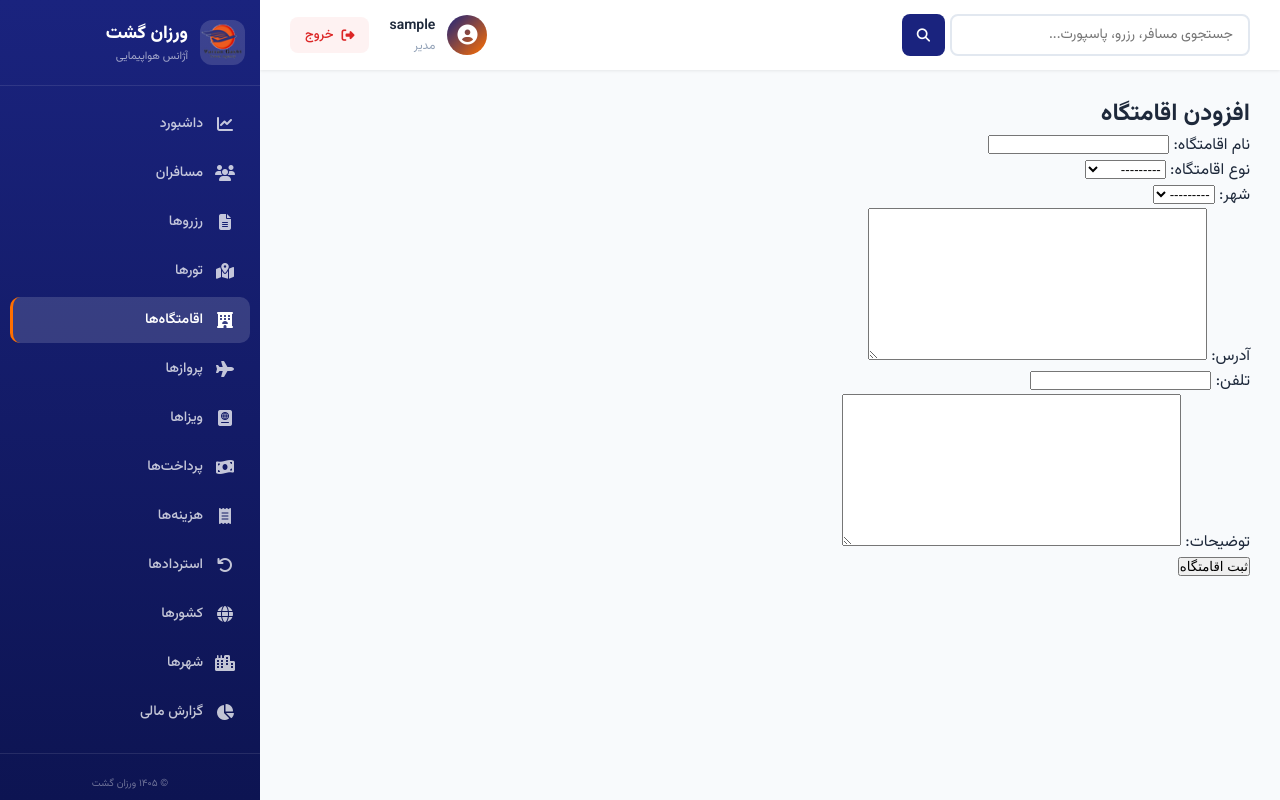
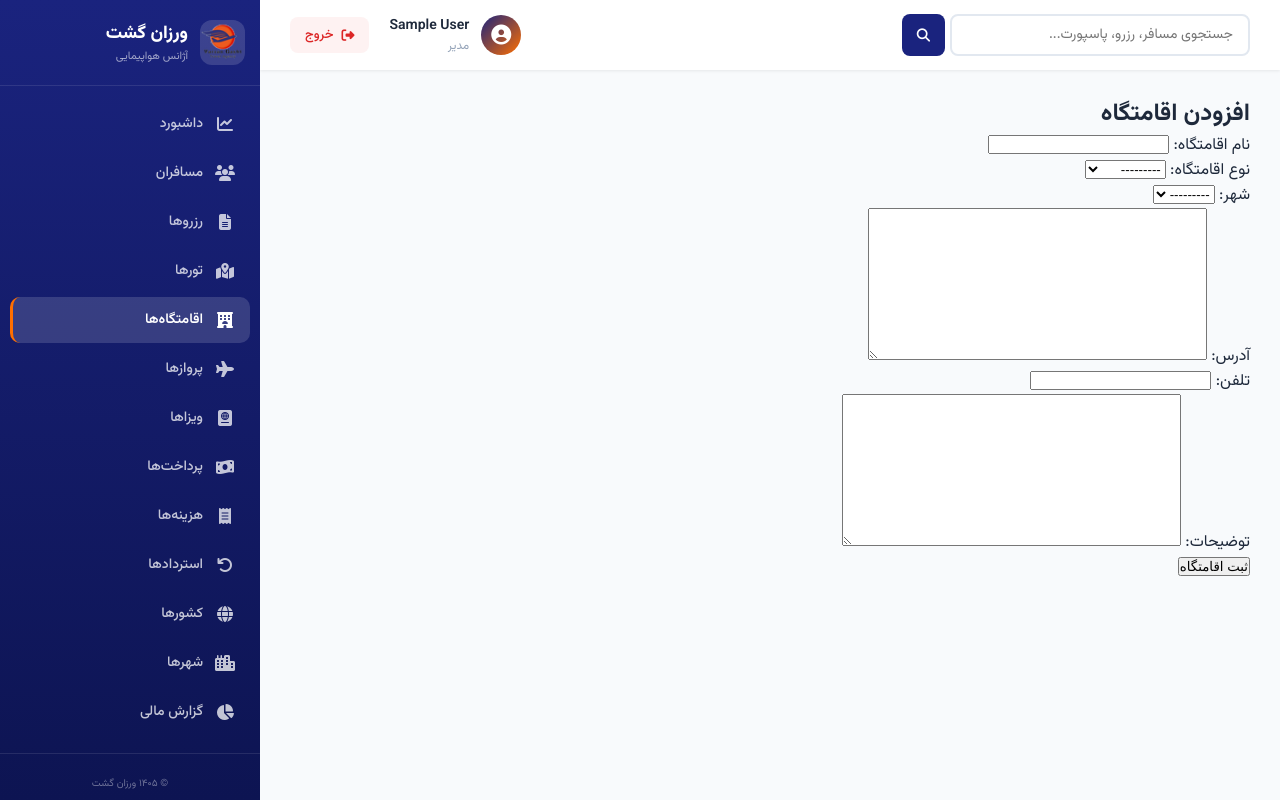
Before and after one commit to hivaasadi6048/travel_agency, a Django app: page /dashboard/accommodations/add/ in a window 1280 px wide. Run offline with Django 5.2, Linux system fonts and the light colour scheme; the visitor is signed in with stand-in values (Sample User, id 1); data that the repository does not hold is empty.

Commit message:
fix: logout and user info only shown when authenticated, use full name

```diff
--- a/dashboard/templates/dashboard/base.html
+++ b/dashboard/templates/dashboard/base.html
@@ -148,12 +148,13 @@
                 </div>
             </div>
 <div class="header-right">
+                    {% if user.is_authenticated %}
                     <div class="user-info">
                         <div class="user-avatar">
                             <i class="fas fa-user-circle"></i>
                         </div>
                         <div class="user-details">
-                        <span class="user-name">{{ request.user.username }}</span>
+                            <span class="user-name">{{ user.get_full_name|default:user.username }}</span>
                             <span class="user-role">مدیر</span>
                         </div>
                     </div>
@@ -161,6 +162,7 @@
                         <i class="fas fa-sign-out-alt"></i>
                         <span>خروج</span>
                     </a>
+                    {% endif %}
                 </div>
         </header>
 
```
Lines whose indentation alone changed are shown as unchanged.
